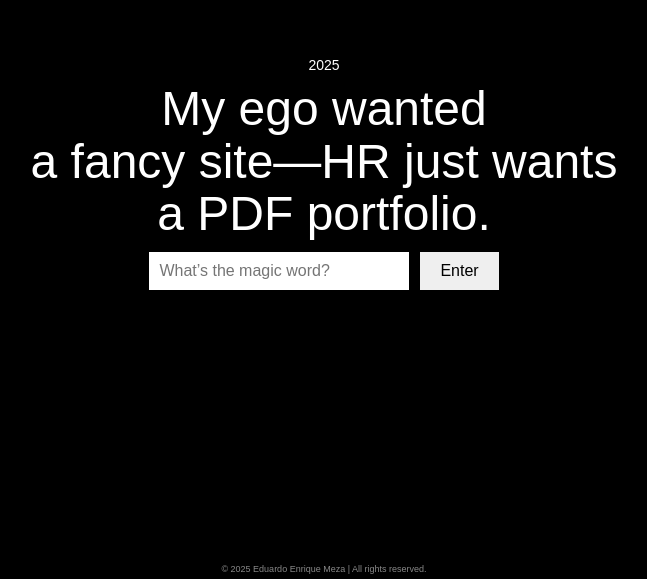
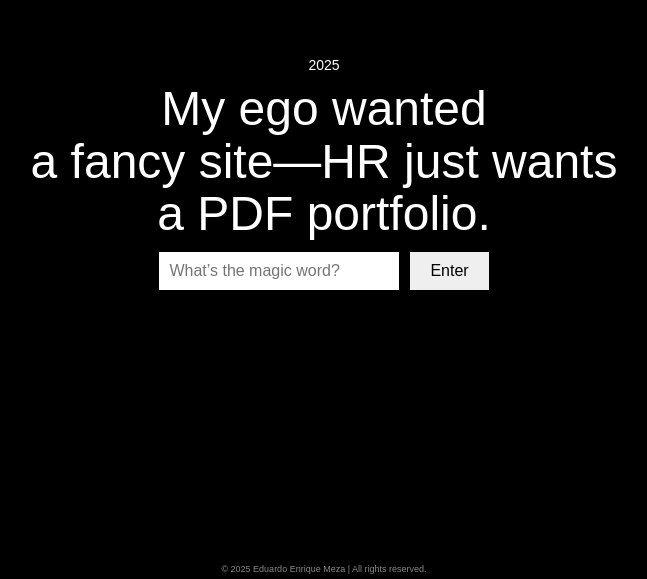
Before and after one commit to notnike/eduardoenrique.com, a plain HTML site: page index.html in a window 1280 px wide. Shown: the part 221-800 px from the top of the page, without its empty margins (316-963 px from the left). Drawn offline with Linux system fonts and the light colour scheme.

Commit message:
Update index.html

```diff
--- a/index.html
+++ b/index.html
@@ -50,7 +50,7 @@
     font-size: 16px;
     border: none;
     border-radius: 0;
-    width: 240px; /* 👈 Wider box to fit your text */
+    width: 220px; /* 👈 Wider box to fit your text */
     }
 
     button {
```
